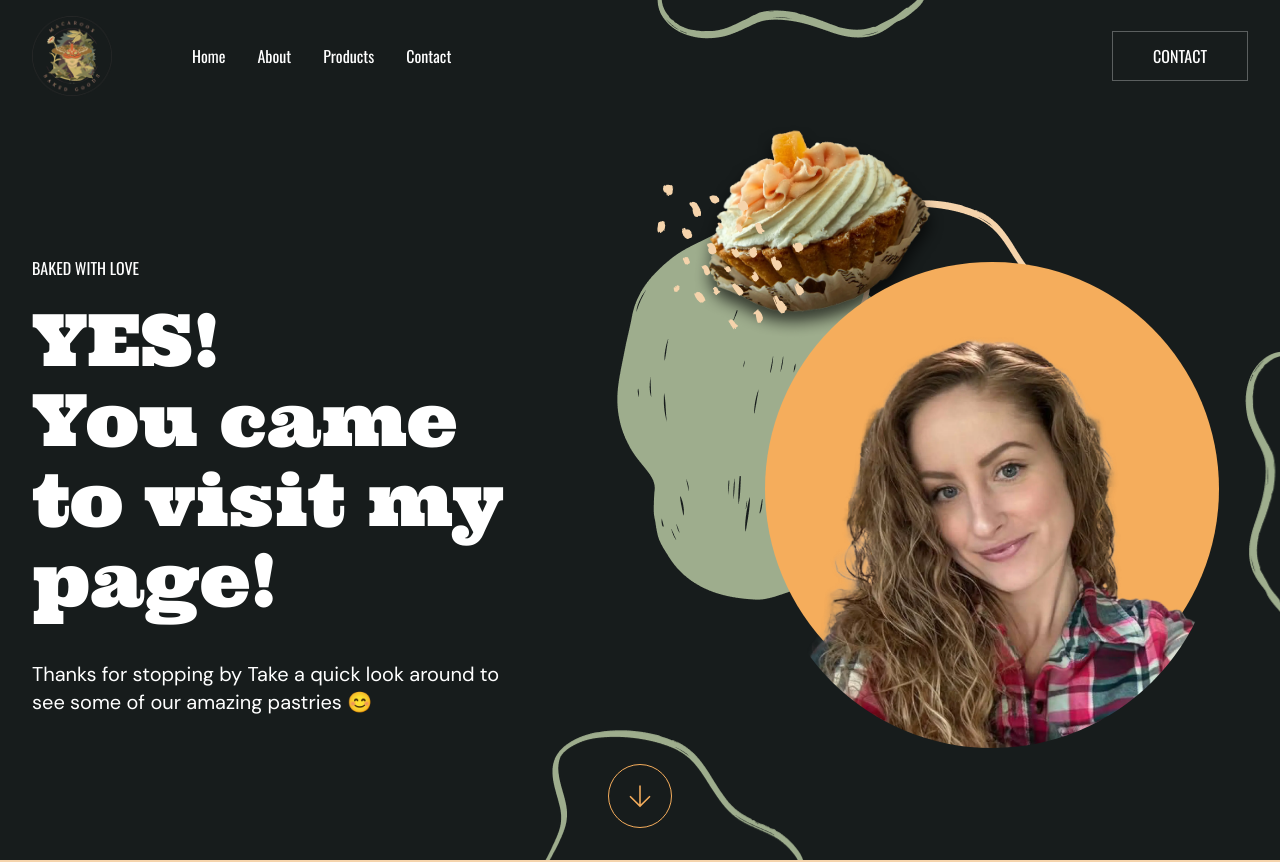
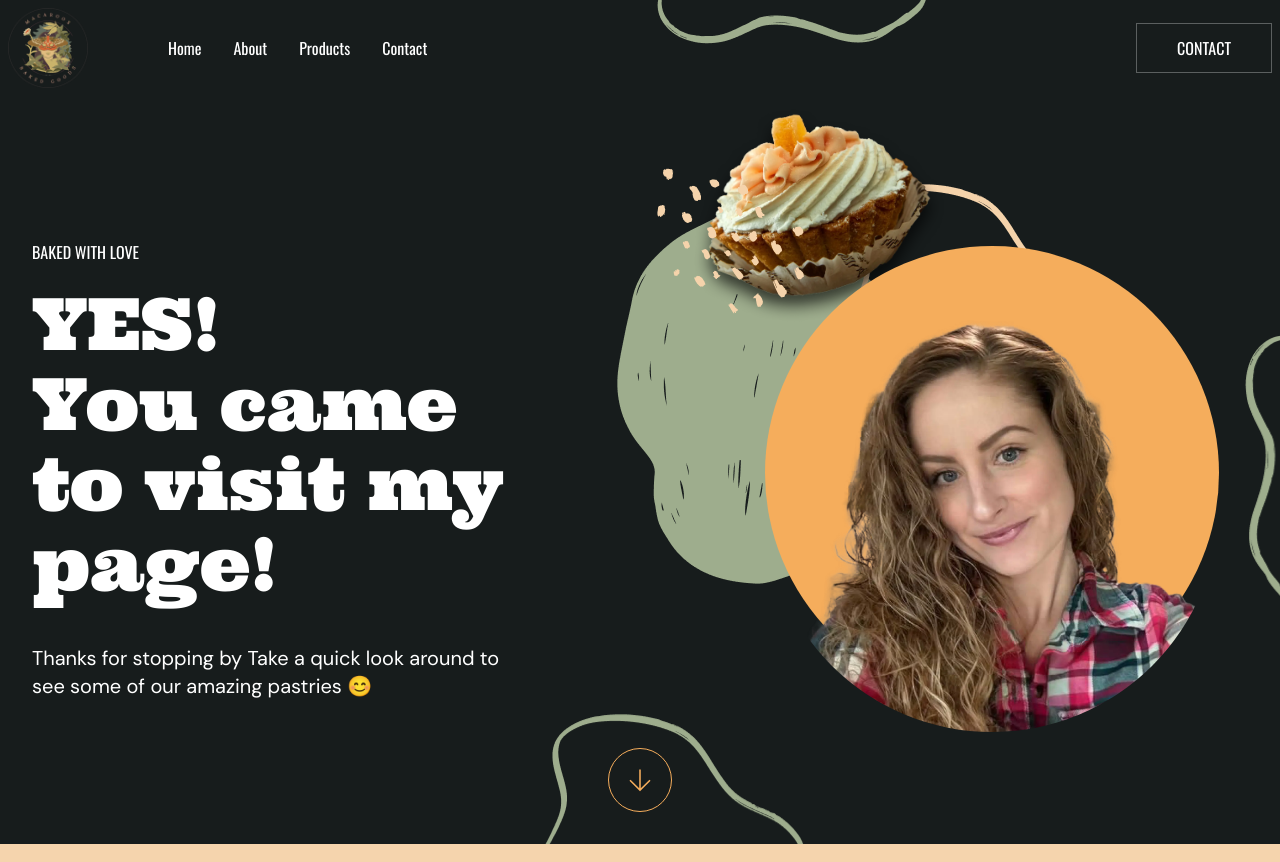
Before and after one commit to MacaroosByNash/macaroos-baked-goods, a Next.js app: page / in a window 1280 px wide. Shown: the top 862 px of the page. Built offline with nearby package versions, Linux system fonts and the light colour scheme.

Commit message:
fix: nav

```diff
--- a/src/app/globals.css
+++ b/src/app/globals.css
@@ -148,7 +148,7 @@ input[type="number"] {
 .navbar_section {
   background-image: url("../assets/images/blob-line-one.png");
   background-repeat: no-repeat;
-  background-position: 65% 187%;
+  background-position: 65% 152%;
 }
 
 .home_hero_section {
--- a/src/components/shared/navbar.tsx
+++ b/src/components/shared/navbar.tsx
@@ -15,7 +15,7 @@ export default function Navbar() {
   return (
     <header
       className={cn(
-        "navbar_section header text-white top-0 z-[999] bg-foreground flex w-full justify-center transition-all duration-300 p-4 md:px-8",
+        "navbar_section header text-white top-0 z-[999] bg-foreground flex w-full justify-center transition-all duration-300 p-4 lg:p-2 md:px-8",
         {
           sticky: scrollY > 0,
           "translate-y-[-500%]":
```
